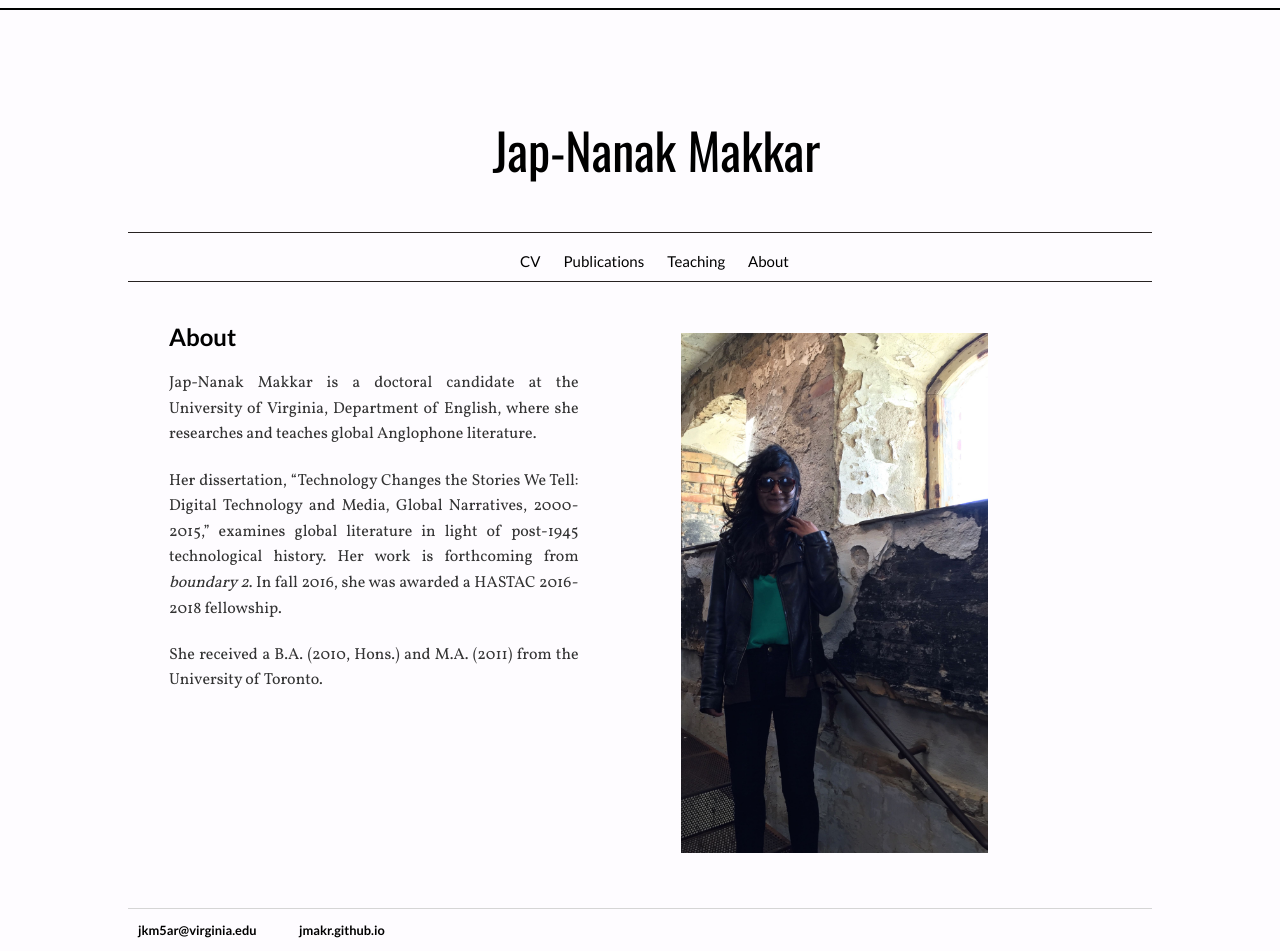
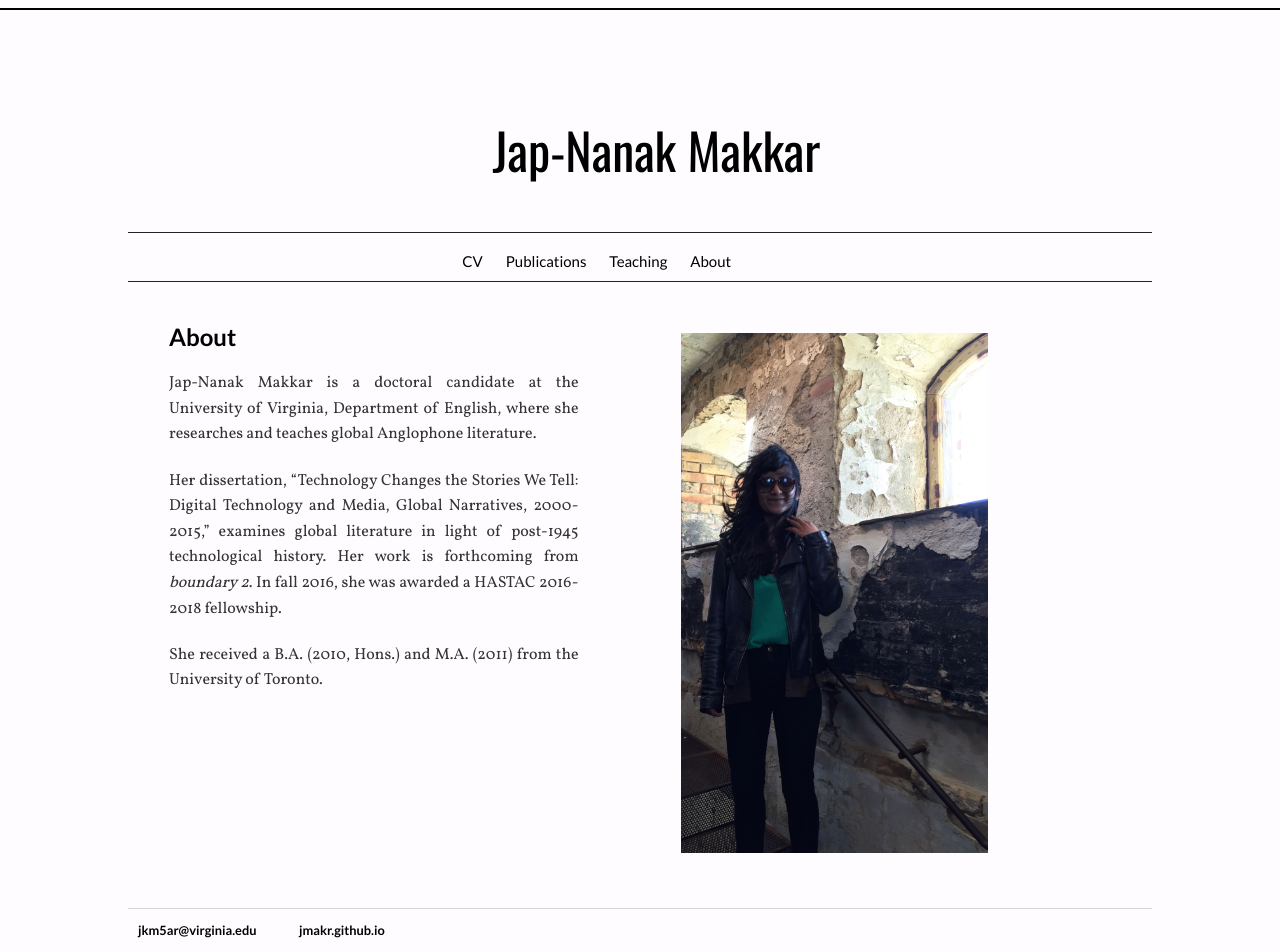
Before and after one commit to jmakr/jmakr.github.io, a Jekyll site: the page built from index.html, in a window 1280 px wide. Built offline with Jekyll 4.4.1, drawn with Linux system fonts in a browser that asks for light colours.

Commit message:
Update main.css

```diff
--- a/css/main.css
+++ b/css/main.css
@@ -84,7 +84,7 @@ section {
   font-family: "Lato", sans-serif;
     top: 50%;
     left:50%;
-    transform: translate(-45%, -30%);
+    transform: translate(-65%, -30%);
 
   text-align: center;
   font-size: 15px;
```
